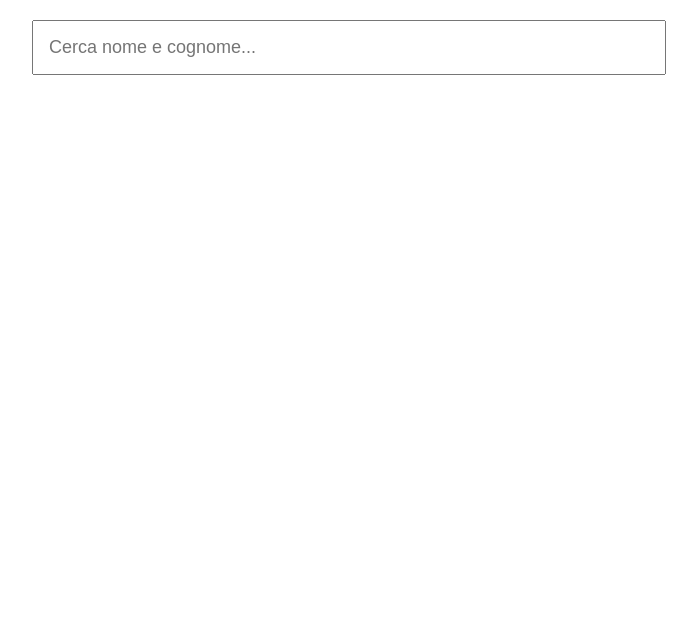
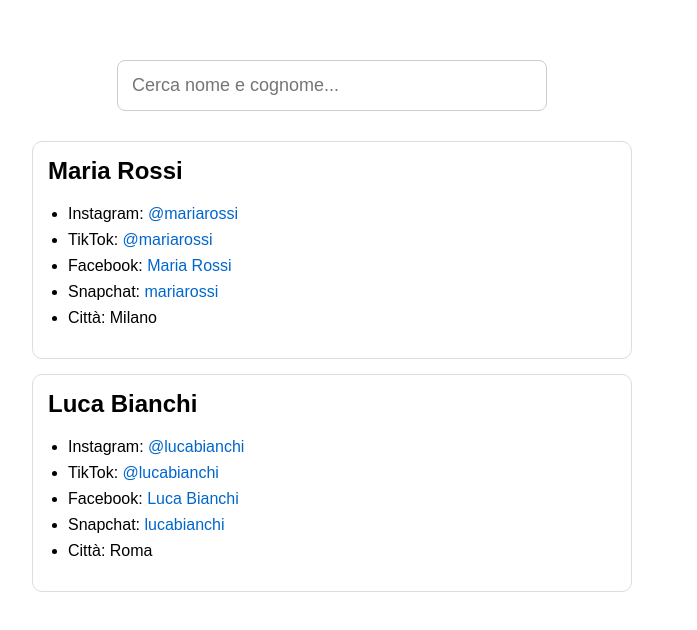
Before and after one commit to bahrochin/bahrochin.github.io, a plain HTML site: page index.html in a window 1280 px wide. Shown: the whole page, without its empty margins (308-1005 px from the left). Drawn offline with Linux system fonts and the light colour scheme.

Commit message:
Update index.html

```diff
--- a/index.html
+++ b/index.html
@@ -13,30 +13,110 @@
       margin: auto;
     }
 
+    /* 🔍 Barra di ricerca */
     input {
       width: 100%;
-      padding: 15px;
+      max-width: 400px;
+      padding: 14px;
       font-size: 18px;
-      margin-bottom: 20px;
+      display: block;
+      margin: 40px auto 30px;
+      border-radius: 8px;
+      border: 1px solid #ccc;
     }
 
+    /* 📱 Ottimizzazione telefono */
+    @media (max-width: 600px) {
+      input {
+        max-width: 90%;
+        padding: 10px;
+        font-size: 16px;
+        margin-top: 20px;
+      }
+    }
+
+    /* 👤 Scheda persona */
     .card {
-      border: 1px solid #ccc;
+      border: 1px solid #ddd;
+      border-radius: 10px;
       padding: 15px;
-      border-radius: 10px;
       margin-bottom: 15px;
+    }
+
+    .card h2 {
+      margin-top: 0;
+    }
+
+    ul {
+      padding-left: 20px;
+    }
+
+    li {
+      margin-bottom: 8px;
     }
 
     a {
       color: #0066cc;
       text-decoration: none;
     }
+
+    a:hover {
+      text-decoration: underline;
+    }
   </style>
 </head>
 
 <body>
 
-  <input type="text" placeholder="Cerca nome e cognome...">
+  <!-- 🔍 INPUT RICERCA -->
+  <input
+    type="text"
+    id="search"
+    placeholder="Cerca nome e cognome..."
+    onkeyup="cerca()"
+  >
+
+  <!-- 📋 RISULTATI -->
+  <div id="risultati">
+
+    <!-- PERSONA 1 -->
+    <div class="card">
+      <h2>Maria Rossi</h2>
+      <ul>
+        <li>Instagram: <a href="https://instagram.com/mariarossi" target="_blank">@mariarossi</a></li>
+        <li>TikTok: <a href="https://tiktok.com/@mariarossi" target="_blank">@mariarossi</a></li>
+        <li>Facebook: <a href="https://facebook.com/maria.rossi" target="_blank">Maria Rossi</a></li>
+        <li>Snapchat: <a href="https://www.snapchat.com/add/mariarossi" target="_blank">mariarossi</a></li>
+        <li>Città: Milano</li>
+      </ul>
+    </div>
+
+    <!-- PERSONA 2 -->
+    <div class="card">
+      <h2>Luca Bianchi</h2>
+      <ul>
+        <li>Instagram: <a href="https://instagram.com/lucabianchi" target="_blank">@lucabianchi</a></li>
+        <li>TikTok: <a href="https://tiktok.com/@lucabianchi" target="_blank">@lucabianchi</a></li>
+        <li>Facebook: <a href="https://facebook.com/luca.bianchi" target="_blank">Luca Bianchi</a></li>
+        <li>Snapchat: <a href="https://www.snapchat.com/add/lucabianchi" target="_blank">lucabianchi</a></li>
+        <li>Città: Roma</li>
+      </ul>
+    </div>
+
+  </div>
+
+  <!-- ⚙️ JAVASCRIPT -->
+  <script>
+    function cerca() {
+      let input = document.getElementById("search").value.toLowerCase();
+      let cards = document.getElementsByClassName("card");
+
+      for (let i = 0; i < cards.length; i++) {
+        let testo = cards[i].innerText.toLowerCase();
+        cards[i].style.display = testo.includes(input) ? "" : "none";
+      }
+    }
+  </script>
 
 </body>
 </html>
```
